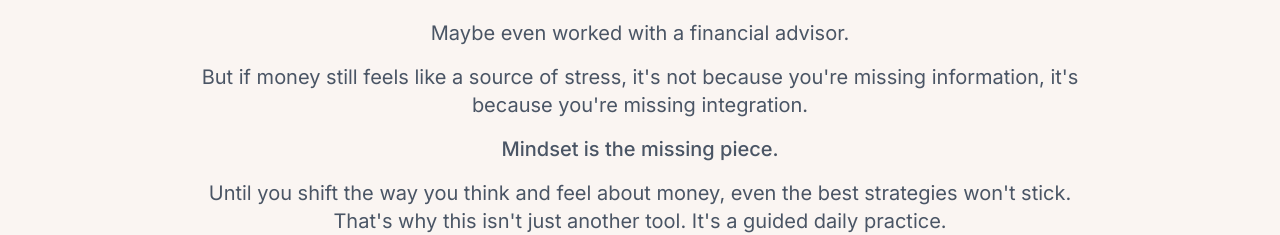
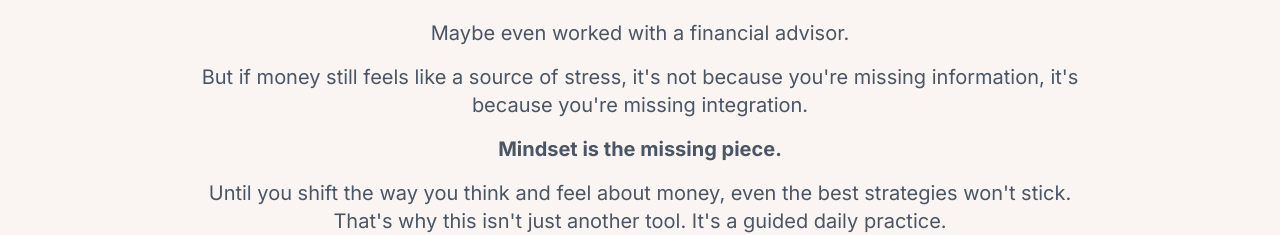
Before and after one commit to carolynjones73-create/mindful-landing, a React (Vite) app: page / in a window 1280 px wide. Shown: the part 3900-4135 px from the top of the page. Built offline with nearby package versions, Linux system fonts and the light colour scheme; no server answers.

Commit message:
Bold the 'Mindset is the missing piece' sentence

```diff
--- a/src/components/landing/LandingPage.tsx
+++ b/src/components/landing/LandingPage.tsx
@@ -328,7 +328,7 @@ export default function LandingPage({ onGetStarted }: LandingPageProps) {
               <p>Read the finance books.</p>
               <p>Maybe even worked with a financial advisor.</p>
               <p>But if money still feels like a source of stress, it's not because you're missing information, it's because you're missing integration.</p>
-              <p className="font-medium">Mindset is the missing piece.</p>
+              <p className="font-bold">Mindset is the missing piece.</p>
               <p>Until you shift the way you think and feel about money, even the best strategies won't stick. That's why this isn't just another tool. It's a guided daily practice.</p>
               <p className="font-medium">You're not here to crunch more numbers.</p>
               <p>You're here to feel in control, trust your choices, and finally experience peace of mind with money.</p>
```
